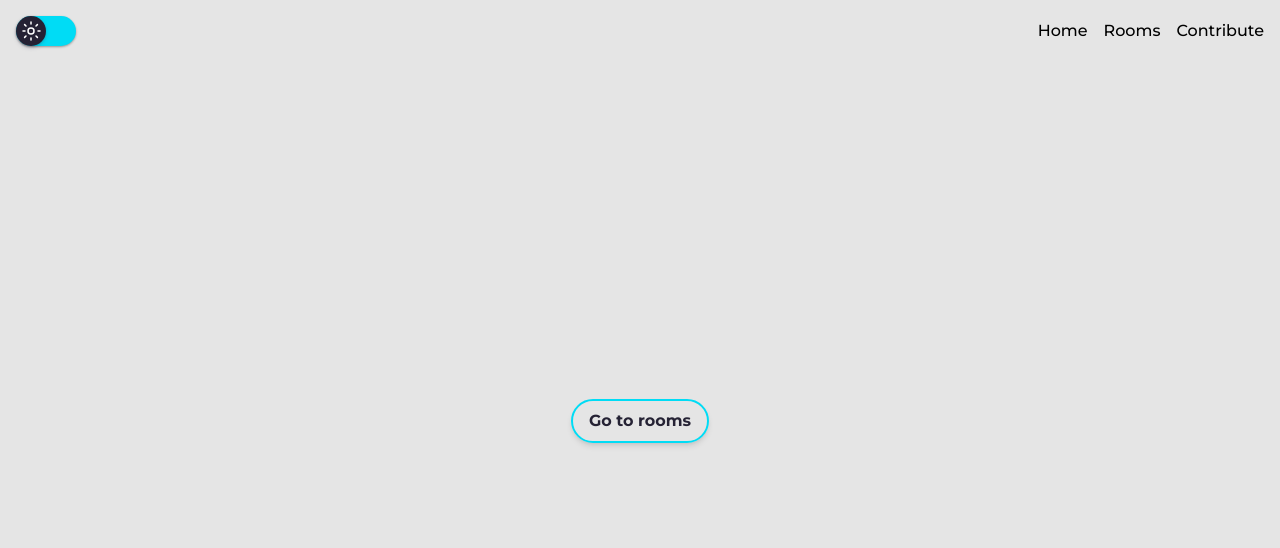
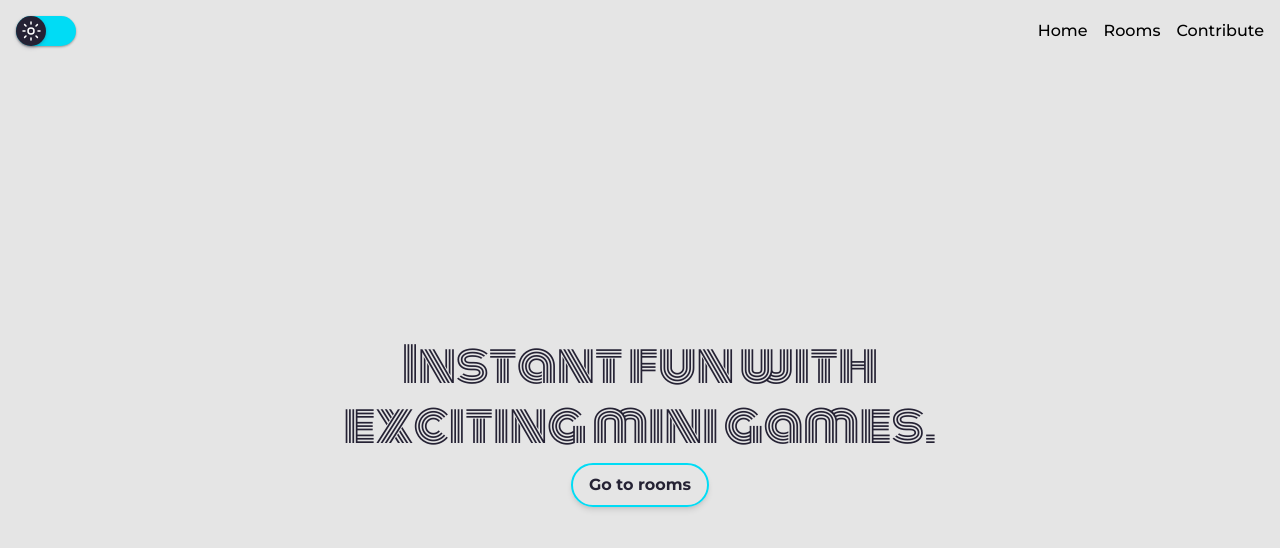
Before and after one commit to yosoypollito/games.hub, a Next.js app: page / in a window 1280 px wide. Shown: the top 548 px of the page. Built offline with nearby package versions, Linux system fonts and the light colour scheme.

Commit message:
feat: added header to home page.

```diff
--- a/src/app/page.tsx
+++ b/src/app/page.tsx
@@ -2,10 +2,22 @@ import styles from "@/app/page.module.css";
 
 import GoToRooms from "@/app/rooms/components/GoToRooms";
 
+import { Monoton } from "next/font/google";
+
+const monoton = Monoton({
+  weight: "400",
+  subsets: ["latin"],
+})
+
 export default function Home() {
   return (
-    <main className={styles.center}>
-      <GoToRooms />
+    <main className={`${styles.center} flex flex-col gap-4 max-w-2xl m-auto`}>
+      <header className="flex flex-col gap-2 items-center">
+        <h1 className={`${monoton.className} text-5xl text-center leading-tight text-black dark:text-white`}>
+          Instant fun with exciting mini games.
+        </h1>
+        <GoToRooms />
+      </header>
     </main>
   );
 }
```
